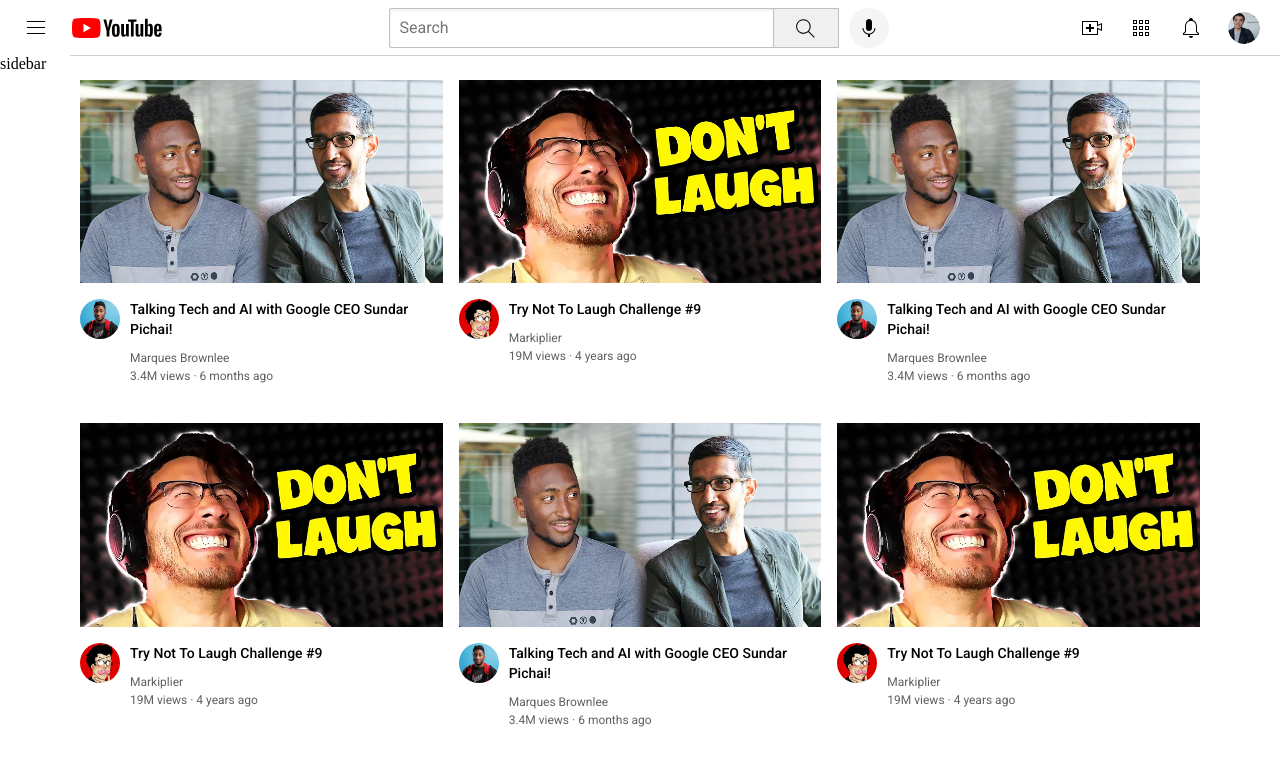
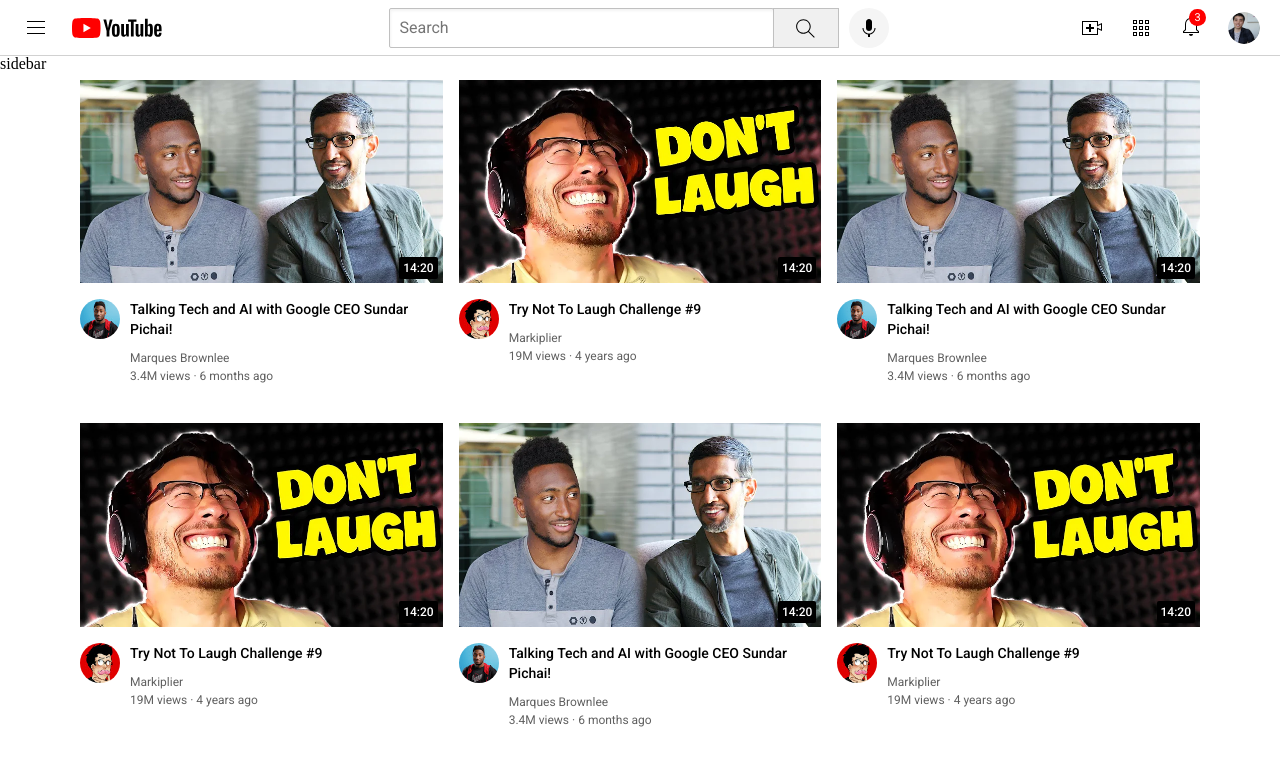
Before and after one commit to GogiBenny/HTML-CSS, a plain HTML site: page youtube/youtube.html in a window 1280 px wide. Drawn offline with Linux system fonts and the light colour scheme.

Commit message:
learned about position absolute and relative

```diff
--- a/youtube/css/header.css
+++ b/youtube/css/header.css
@@ -3,6 +3,7 @@
   flex-direction: row;
   justify-content: space-between;
   position: fixed;
+  z-index: 100;
   top: 0;
   left: 0;
   right: 0;
@@ -105,6 +106,22 @@
   height: 24px;
 }
 
+.notifications-icon-container {
+  position: relative;
+}
+
+.notifications-count {
+  position: absolute;
+  top: -5px;
+  right: -3px;
+  background-color: red;
+  color: white;
+  font-family: Roboto, Arial;
+  font-size: 11px;
+  padding: 2px 5px 2px 5px;
+  border-radius: 50%;
+}
+
 .current-user-picture {
   height: 32px;
   border-radius: 16px;
--- a/youtube/css/video.css
+++ b/youtube/css/video.css
@@ -23,6 +23,20 @@
 
 .thumbnail-row {
   margin-bottom: 12px;
+  position: relative;
+}
+
+.video-time {
+  background-color: black;
+  color: white;
+  position: absolute;
+  bottom: 8px;
+  right: 5px;
+  font-family: Roboto, Arial;
+  font-size: 12px;
+  font-weight: 500;
+  padding: 4px;
+  border-radius: 2px;
 }
 
 .video-author,
--- a/youtube/youtube.html
+++ b/youtube/youtube.html
@@ -1,7 +1,7 @@
 <!DOCTYPE html>
 <html>
   <head>
-    <title>YouTube.com Clone</title>
+    <title>YouTube</title>
     <link rel="stylesheet" href="css/index.css" />
     <link rel="stylesheet" href="css/header.css" />
     <link rel="stylesheet" href="css/video.css" />
@@ -28,7 +28,10 @@
       <div class="right-section">
         <img class="upload-icon" src="public/icons/upload.svg">
         <img class="youtube-apps-icon" src="public/icons/youtube-apps.svg">
-        <img class="notifications-icon" src="public/icons/notifications.svg">
+        <div class="notifications-icon-container">
+          <img class="notifications-icon" src="public/icons/notifications.svg">
+          <div class="notifications-count">3</div>
+        </div>
         <img class="current-user-picture" src="public/icons/pfp.bmp">
       </div>
     </div>
@@ -41,6 +44,7 @@
       <div class="video-preview">
         <div class="thumbnail-row">
           <img class="thumbnail" src="public/t1.bmp">
+            <div class="video-time">14:20</div>
         </div>
         <div class="video-info-grid">
           <div class="channel-picture">
@@ -63,6 +67,7 @@
       <div class="video-preview">
         <div class="thumbnail-row">
           <img class="thumbnail" src="public/t2.bmp">
+          <div class="video-time">14:20</div>
         </div>
         <div class="video-info-grid">
           <div class="channel-picture">
@@ -85,6 +90,7 @@
       <div class="video-preview">
         <div class="thumbnail-row">
           <img class="thumbnail" src="public/t1.bmp">
+          <div class="video-time">14:20</div>
         </div>
         <div class="video-info-grid">
           <div class="channel-picture">
@@ -107,6 +113,7 @@
       <div class="video-preview">
         <div class="thumbnail-row">
           <img class="thumbnail" src="public/t2.bmp">
+          <div class="video-time">14:20</div>
         </div>
         <div class="video-info-grid">
           <div class="channel-picture">
@@ -129,6 +136,7 @@
       <div class="video-preview">
         <div class="thumbnail-row">
           <img class="thumbnail" src="public/t1.bmp">
+          <div class="video-time">14:20</div>
         </div>
         <div class="video-info-grid">
           <div class="channel-picture">
@@ -151,6 +159,7 @@
       <div class="video-preview">
         <div class="thumbnail-row">
           <img class="thumbnail" src="public/t2.bmp">
+          <div class="video-time">14:20</div>
         </div>
         <div class="video-info-grid">
           <div class="channel-picture">
```
Also changed, not shown: position.html (+29 -2 lines).
